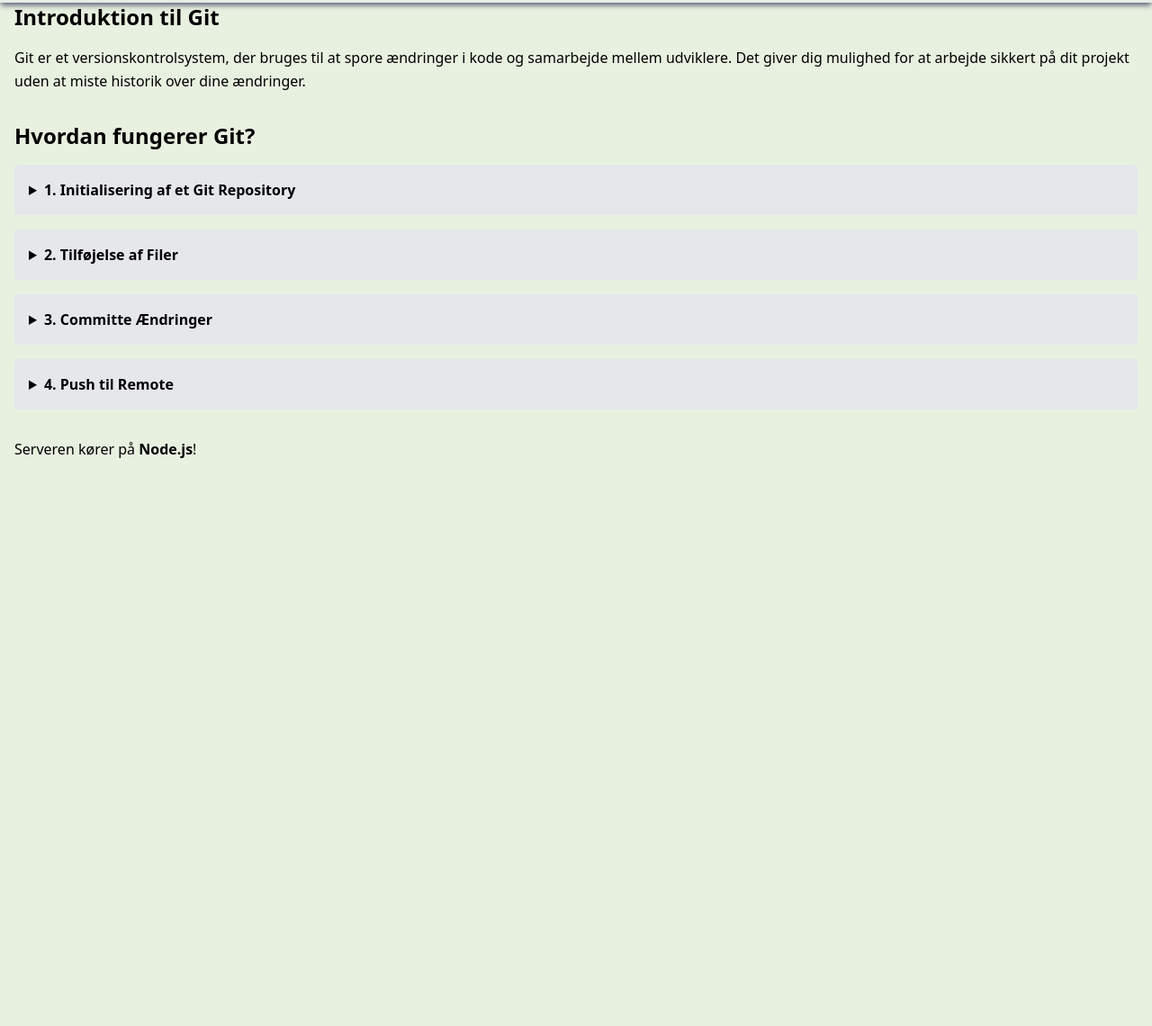
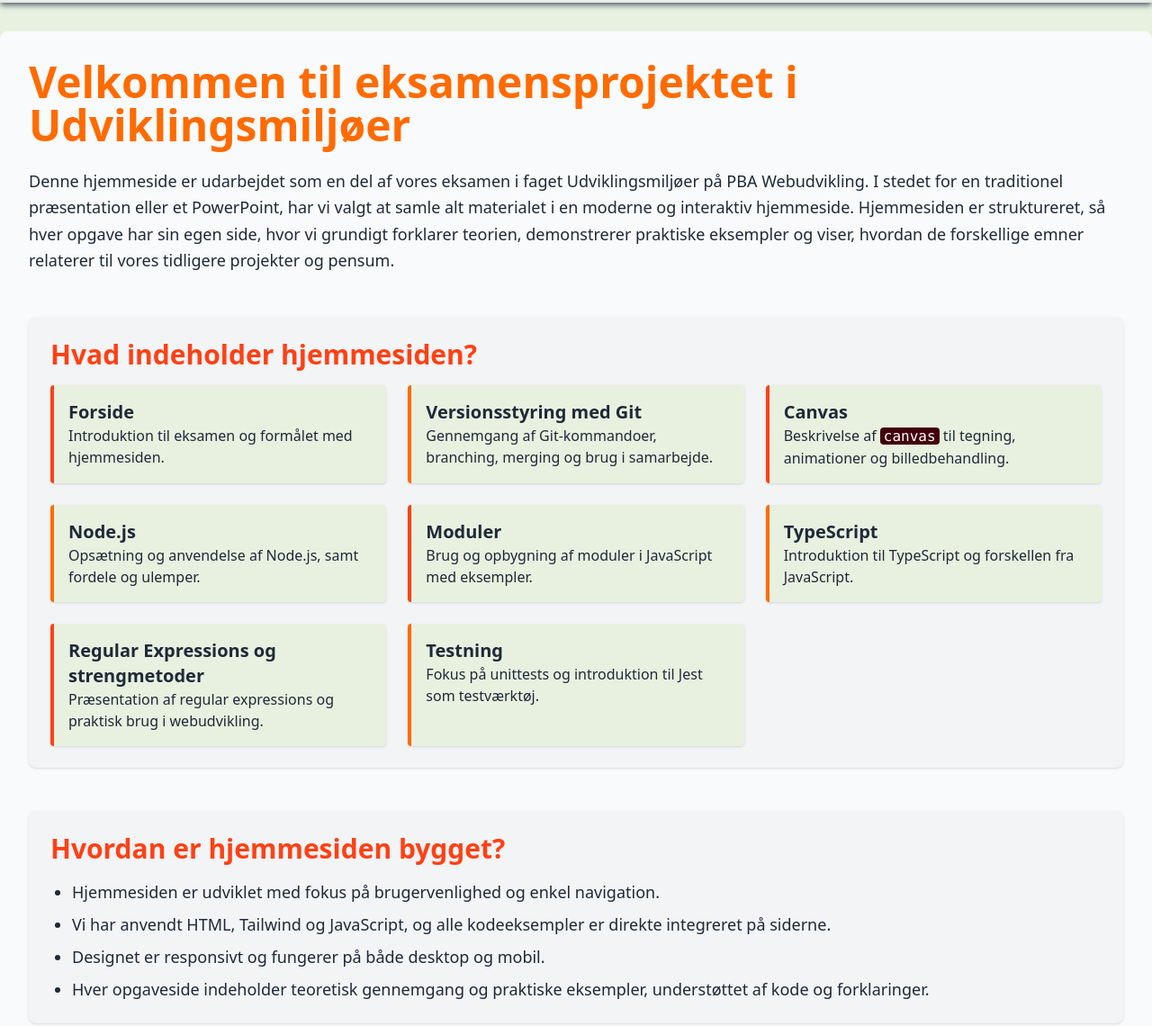
Before and after one commit to Hejsel/Eksamen-Udviklingsmilj-er, a website: page src/index.html in a window 1280 px wide. Shown: the part 151-1291 px from the top of the page at 90% size. Before the commit the page ends 800 px from the top, so only its background shows below. Drawn offline with nearby package versions, Linux system fonts and the light colour scheme; files that its build step writes are made by us from their sources; no server answers.

Commit message:
ændringer, i index.html, udkast til info og layout på siden.

```diff
--- a/src/index.html
+++ b/src/index.html
@@ -1,10 +1,18 @@
 <!DOCTYPE html>
 <html lang="da">
   <head>
+    <!-- Metadata og sideopsætning -->
     <meta charset="UTF-8" />
     <meta name="viewport" content="width=device-width, initial-scale=1.0" />
+    <!-- Titel og beskrivelse -->
     <title>Velkommen til Serveren!</title>
+
+    <!-- Favicon -->
+    <!-- Favicon -->
+
+    <!-- Eksterne stylesheets -->
     <link href="/dist/styles.css" rel="stylesheet" />
+    <!-- Eksterne scripts -->
     <script src="/src/js/loadComponents.js" defer></script>
     <script src="/src/js/activeLinks.js" defer></script>
   </head>
@@ -13,74 +21,113 @@
     <!-- HEADER som henter header.html ind på siden!!! -->
     <header id="header"></header>
 
-    <main class="p-0 mx-4 my-0">
-      <section class="mb-8">
-        <h2 class="mb-4 text-2xl font-bold">Introduktion til Git</h2>
-        <p class="leading-relaxed">
-          Git er et versionskontrolsystem, der bruges til at spore ændringer i kode og samarbejde
-          mellem udviklere. Det giver dig mulighed for at arbejde sikkert på dit projekt uden at
-          miste historik over dine ændringer.
+    <main class="container p-8 mx-auto text-gray-800 rounded-lg shadow-lg bg-gray-50">
+      <!-- Velkommen sektion -->
+      <section class="mb-12">
+        <h1 class="mb-6 text-5xl font-extrabold text-highlight">
+          Velkommen til eksamensprojektet i Udviklingsmiljøer
+        </h1>
+        <p class="text-lg leading-relaxed">
+          Denne hjemmeside er udarbejdet som en del af vores eksamen i faget Udviklingsmiljøer på
+          PBA Webudvikling. I stedet for en traditionel præsentation eller et PowerPoint, har vi
+          valgt at samle alt materialet i en moderne og interaktiv hjemmeside. Hjemmesiden er
+          struktureret, så hver opgave har sin egen side, hvor vi grundigt forklarer teorien,
+          demonstrerer praktiske eksempler og viser, hvordan de forskellige emner relaterer til
+          vores tidligere projekter og pensum.
         </p>
       </section>
 
-      <section class="mb-8">
-        <h2 class="mb-4 text-2xl font-bold">Hvordan fungerer Git?</h2>
-        <div class="space-y-4">
-          <details class="p-4 bg-gray-200 rounded">
-            <summary class="font-semibold cursor-pointer select-none">
-              1. Initialisering af et Git Repository
-            </summary>
-            <p class="mt-2 leading-relaxed">
-              Start med at køre <code>git init</code> i en mappe for at oprette et nyt repository.
+      <!-- Indhold -->
+      <section class="p-6 mb-12 bg-gray-100 rounded-lg shadow">
+        <h2 class="mb-4 text-3xl font-bold text-accent">Hvad indeholder hjemmesiden?</h2>
+        <div class="grid gap-6 sm:grid-cols-2 lg:grid-cols-3">
+          <div
+            class="p-4 transition border-l-4 rounded shadow bg-primary hover:shadow-lg border-accent"
+          >
+            <h3 class="text-xl font-semibold">Forside</h3>
+            <p>Introduktion til eksamen og formålet med hjemmesiden.</p>
+          </div>
+          <div
+            class="p-4 transition border-l-4 rounded shadow bg-primary hover:shadow-lg border-highlight"
+          >
+            <h3 class="text-xl font-semibold">Versionsstyring med Git</h3>
+            <p>Gennemgang af Git-kommandoer, branching, merging og brug i samarbejde.</p>
+          </div>
+          <div
+            class="p-4 transition border-l-4 rounded shadow bg-primary hover:shadow-lg border-accent"
+          >
+            <h3 class="text-xl font-semibold">Canvas</h3>
+            <p>
+              Beskrivelse af <code class="px-1 text-white rounded bg-dark">canvas</code> til
+              tegning, animationer og billedbehandling.
             </p>
-            <div>
-              <h2>Billedsprog:</h2>
-              <p>
-                Forestil dig, at du står med en tom pluksedel (en liste), som du gør klar til at
-                holde styr på, hvilke varer der skal plukkes.
-              </p>
-              <div>
-                <img src="/src/assets/images/git-1.png" alt="" />
-              </div>
-            </div>
-            <div>
-              <h2>I Git:</h2>
-              <p>
-                Når du initialiserer et repository med git init, opretter du en tom struktur, der
-                kan holde styr på ændringer i dit projekt. På dette tidspunkt er pluksedlen stadig
-                helt tom.
-              </p>
-              <div>
-                <img src="/src/assets/images/git-1.png" alt="" />
-              </div>
-            </div>
-          </details>
-          <details class="p-4 bg-gray-200 rounded">
-            <summary class="font-semibold cursor-pointer select-none">
-              2. Tilføjelse af Filer
-            </summary>
-            <p class="mt-2 leading-relaxed">
-              Brug <code>git add filnavn</code> for at tilføje filer til staging-området.
-            </p>
-          </details>
-          <details class="p-4 bg-gray-200 rounded">
-            <summary class="font-semibold cursor-pointer select-none">
-              3. Committe Ændringer
-            </summary>
-            <p class="mt-2 leading-relaxed">
-              Gem ændringer med <code>git commit -m "Din besked"</code> for at oprette en commit.
-            </p>
-          </details>
-          <details class="p-4 bg-gray-200 rounded">
-            <summary class="font-semibold cursor-pointer select-none">4. Push til Remote</summary>
-            <p class="mt-2 leading-relaxed">
-              Synkroniser lokalt arbejde til en fjernserver ved hjælp af <code>git push</code>.
-            </p>
-          </details>
+          </div>
+          <div
+            class="p-4 transition border-l-4 rounded shadow bg-primary hover:shadow-lg border-highlight"
+          >
+            <h3 class="text-xl font-semibold">Node.js</h3>
+            <p>Opsætning og anvendelse af Node.js, samt fordele og ulemper.</p>
+          </div>
+          <div
+            class="p-4 transition border-l-4 rounded shadow bg-primary hover:shadow-lg border-accent"
+          >
+            <h3 class="text-xl font-semibold">Moduler</h3>
+            <p>Brug og opbygning af moduler i JavaScript med eksempler.</p>
+          </div>
+          <div
+            class="p-4 transition border-l-4 rounded shadow bg-primary hover:shadow-lg border-highlight"
+          >
+            <h3 class="text-xl font-semibold">TypeScript</h3>
+            <p>Introduktion til TypeScript og forskellen fra JavaScript.</p>
+          </div>
+          <div
+            class="p-4 transition border-l-4 rounded shadow bg-primary hover:shadow-lg border-accent"
+          >
+            <h3 class="text-xl font-semibold">Regular Expressions og strengmetoder</h3>
+            <p>Præsentation af regular expressions og praktisk brug i webudvikling.</p>
+          </div>
+          <div
+            class="p-4 transition border-l-4 rounded shadow bg-primary hover:shadow-lg border-highlight"
+          >
+            <h3 class="text-xl font-semibold">Testning</h3>
+            <p>Fokus på unittests og introduktion til Jest som testværktøj.</p>
+          </div>
         </div>
       </section>
+
+      <!-- Hvordan er hjemmesiden bygget -->
+      <section class="p-6 mb-12 bg-gray-100 rounded-lg shadow">
+        <h2 class="mb-4 text-3xl font-bold text-accent">Hvordan er hjemmesiden bygget?</h2>
+        <ul class="pl-6 space-y-2 text-lg list-disc">
+          <li>Hjemmesiden er udviklet med fokus på brugervenlighed og enkel navigation.</li>
+          <li>
+            Vi har anvendt HTML, Tailwind og JavaScript, og alle kodeeksempler er direkte integreret
+            på siderne.
+          </li>
+          <li>Designet er responsivt og fungerer på både desktop og mobil.</li>
+          <li>
+            Hver opgaveside indeholder teoretisk gennemgang og praktiske eksempler, understøttet af
+            kode og forklaringer.
+          </li>
+        </ul>
+      </section>
+
+      <!-- Udarbejdet af -->
+      <section class="p-6 bg-gray-100 rounded-lg shadow">
+        <h2 class="mb-4 text-3xl font-bold text-highlight">Udarbejdet af</h2>
+        <h3 class="text-2xl font-bold text-gray-800">Benjamin Hejsel & Emil Roed</h3>
+        <p class="mt-4 text-lg leading-relaxed">
+          Vi håber, at denne hjemmeside giver et klart indblik i vores arbejde, vores forståelse af
+          de faglige emner og vores evne til at anvende teorien i praksis. Gennem dette projekt har
+          vi arbejdet målrettet med at skabe en platform, der ikke blot præsenterer pensum på en
+          overskuelig måde, men som også viser vores tekniske færdigheder inden for webudvikling,
+          design og implementering af interaktive løsninger.
+        </p>
+      </section>
     </main>
-    <footer class="mx-4">
+
+    <!-- Footer -->
+    <footer class="py-4 text-center text-white bg-highlight">
       <p>Serveren kører på <strong>Node.js</strong>!</p>
     </footer>
   </body>
```
